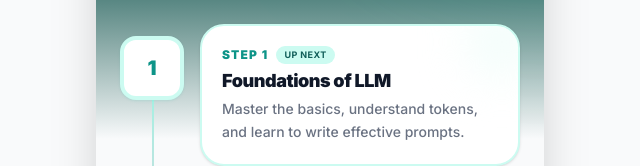
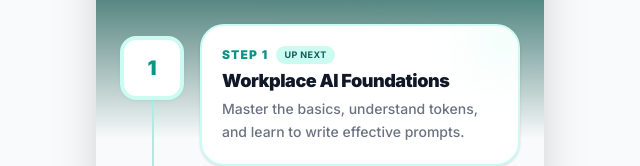
Before and after one commit to FirstStepTechnologies/vina_frontend, a Next.js app: page /pathway in a window 1280 px wide. Shown: the part 245-411 px from the top of the page, without its empty margins (320-960 px from the left). Built offline with nearby package versions, Linux system fonts and the light colour scheme; no server answers.

Commit message:
Update pathway course display name

```diff
--- a/src/app/pathway/page.tsx
+++ b/src/app/pathway/page.tsx
@@ -12,7 +12,7 @@ import { cn } from "@/lib/utils";
 const PATHWAY_COURSES = [
     {
         id: "c_llm_foundations",
-        title: "Foundations of LLM",
+        title: "Workplace AI Foundations",
         description: "Master the basics, understand tokens, and learn to write effective prompts.",
         status: "active",
         icon: FileText,
@@ -170,7 +170,7 @@ export default function PathwayScreen() {
 
                         <h2 className="text-2xl font-black text-gray-900 mb-2 tracking-tight">Ready to begin?</h2>
                         <p className="text-sm font-medium text-gray-500 mb-8 leading-relaxed px-1">
-                            You're about to start <strong>Foundations of LLM</strong>. How would you like to proceed?
+                            You're about to start <strong>Workplace AI Foundations</strong>. How would you like to proceed?
                         </p>
 
                         <div className="space-y-3">
```
